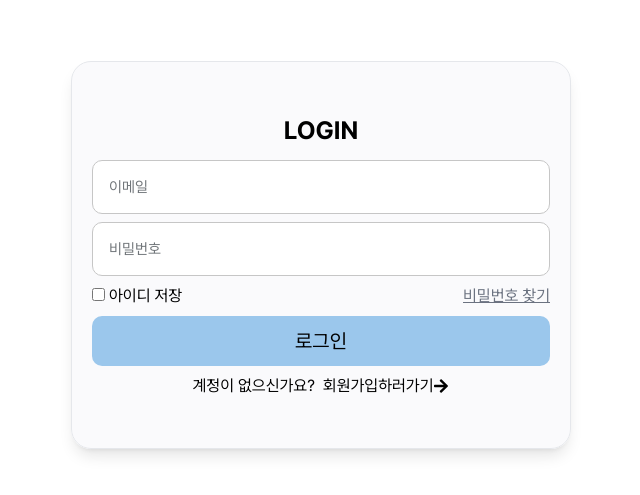
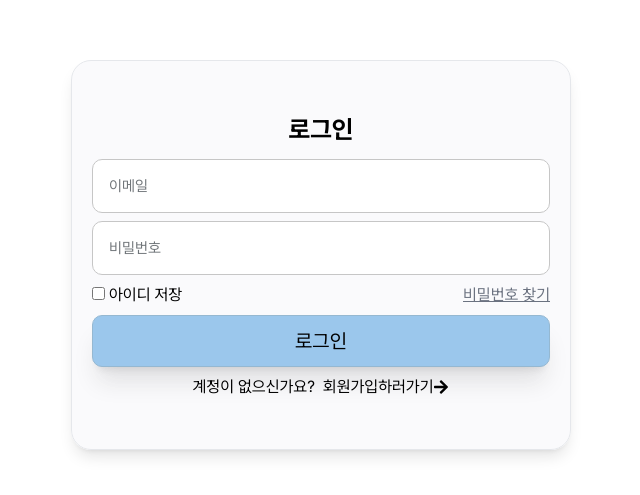
Before and after one commit to ST-JM-ORG/notice-board-fe, a Next.js app: page /login in a window 1280 px wide. Shown: the part 145-640 px from the top of the page, without its empty margins (319-959 px from the left). Built offline with nearby package versions, Linux system fonts and the light colour scheme.

Commit message:
Feat: 로그인/회원가입 버튼을 Button 컴포넌트로 수정

```diff
--- a/src/app/(auth)/login/page.tsx
+++ b/src/app/(auth)/login/page.tsx
@@ -6,6 +6,7 @@ import { FaArrowRight } from "react-icons/fa";
 
 import { useRouter } from "next/navigation";
 
+import Button from "@components/button";
 import Input from "@components/input";
 
 interface LoginForm {
@@ -34,7 +35,7 @@ const Page = () => {
   return (
     <>
       <form onSubmit={handleSubmit(handleLogin)} className="space-y-2">
-        <p className="mb-10 text-center text-25 font-bold">LOGIN</p>
+        <p className="mb-10 text-center text-25 font-bold">로그인</p>
 
         <Controller
           name="email"
@@ -80,9 +81,13 @@ const Page = () => {
             비밀번호 찾기
           </div>
         </div>
-        <button className="w-full rounded-10 bg-baby-blue-eyes py-10 text-20">
+        <Button
+          className="w-full rounded-10 py-10 text-20"
+          bgColor="bg-baby-blue-eyes"
+          borderColor="border-dark-sky-blue"
+        >
           로그인
-        </button>
+        </Button>
       </form>
 
       <div className="mt-8 flex items-center justify-center space-x-2">
--- a/src/app/(auth)/sign-up/page.tsx
+++ b/src/app/(auth)/sign-up/page.tsx
@@ -126,7 +126,7 @@ const Page = () => {
   return (
     <>
       <form onSubmit={handleSubmit(handleSignUp)} className="space-y-2">
-        <p className="mb-10 text-center text-25 font-bold">SIGN UP</p>
+        <p className="mb-10 text-center text-25 font-bold">회원가입</p>
 
         <Controller
           name="file"
@@ -289,10 +289,14 @@ const Page = () => {
           )}
         />
 
-        <button className="w-full rounded-10 bg-baby-blue-eyes py-10 text-20">
+        <Button
+          className="w-full rounded-10 py-10 text-20"
+          bgColor="bg-baby-blue-eyes"
+          borderColor="border-dark-sky-blue"
+        >
           {/* Note: '중복체크중...'을 로딩바로 나중에 변경 */}
           {signUpStatus === "pending" ? "회원가입중..." : "회원가입"}
-        </button>
+        </Button>
       </form>
 
       <div className="mt-8 flex items-center justify-center space-x-2">
--- a/src/components/button.tsx
+++ b/src/components/button.tsx
@@ -5,20 +5,23 @@ import { cn } from "@utils/classname";
 interface Props extends PropsWithChildren {
   type?: "submit" | "reset" | "button" | undefined;
   className?: string;
+  bgColor?: string;
+  borderColor?: string;
   onClick?: () => void;
 }
 
 const Button = (props: Props) => {
-  const { type, className, onClick, children } = props;
+  const { type, className, bgColor, borderColor, onClick, children } = props;
 
   return (
     <button
       type={type}
       className={cn(
-        `bg-platinum rounded-10 border-1 border-silver-sand px-8 py-4 shadow-xl
-        backdrop-blur-md`,
+        "rounded-10 border-1 px-8 py-4 shadow-xl backdrop-blur-md",
         "transition-opacity duration-300 ease-in-out",
         "hover:bg-opacity-80",
+        bgColor ? bgColor : "bg-platinum",
+        borderColor ? borderColor : "border-silver-sand",
         className,
       )}
       onClick={onClick}
--- a/tailwind.config.ts
+++ b/tailwind.config.ts
@@ -30,6 +30,7 @@ export default {
         celadon: "#bdecb6",
         coral: "#ee7f50",
         cultured: "#f9f6f2",
+        "dark-sky-blue": "#95b8d1",
         gainsboro: "#dedede",
         "pastel-green": "#77dd77",
         platinum: "#e2e2e2",
```
